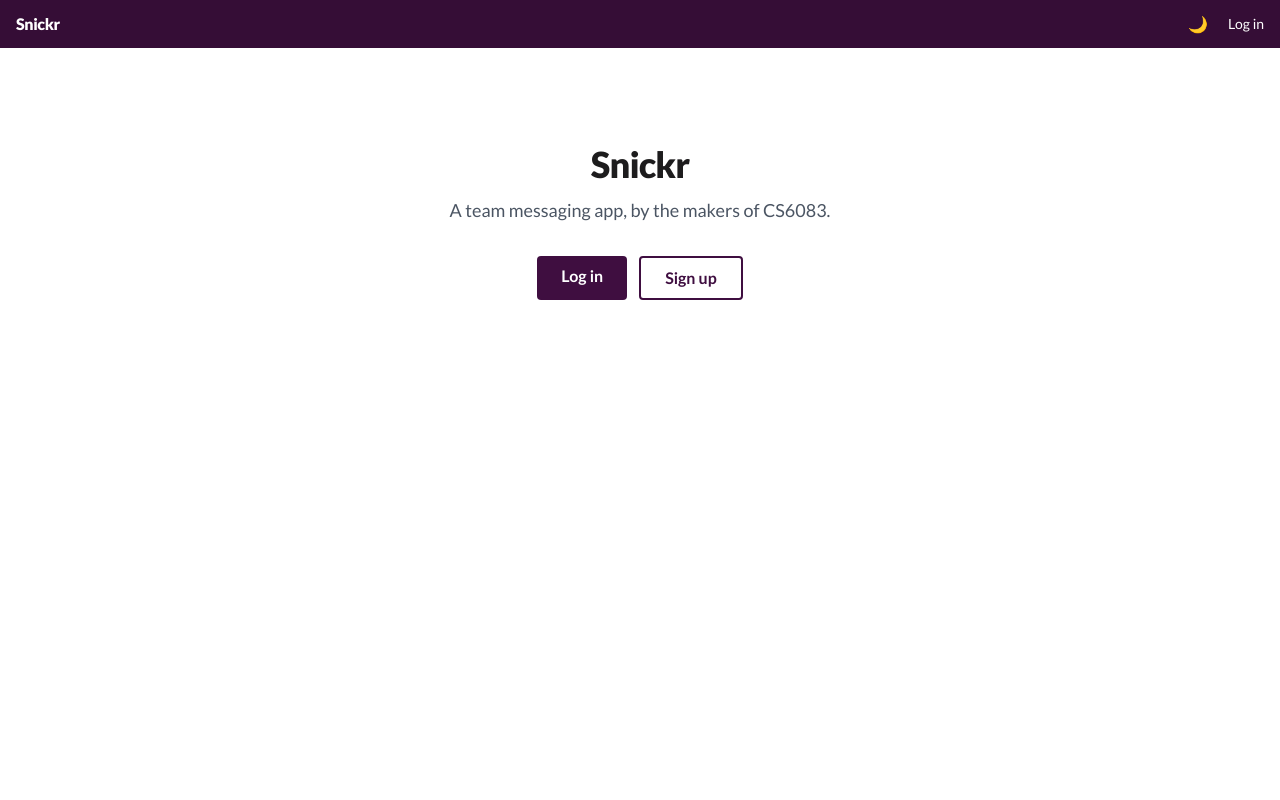
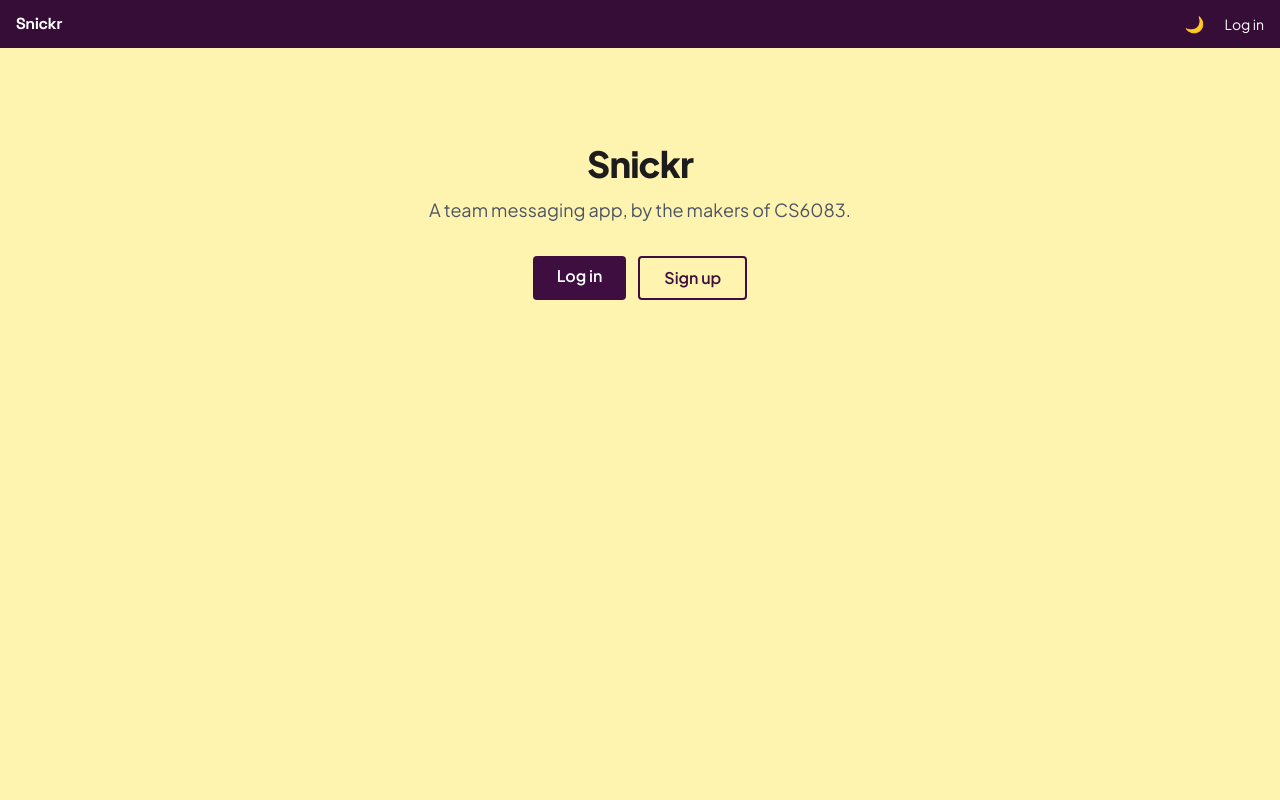
Before and after one commit to dooooominic/Snickr, a Flask app: page / in a window 1280 px wide. Run offline with Flask 3, Linux system fonts and the light colour scheme; some libraries are stand-ins or nearby versions.

Commit message:
Updated background color and font

```diff
--- a/static/style.css
+++ b/static/style.css
@@ -1,7 +1,7 @@
 :root {
   --primary: #4a154b;
   --primary-hover: #611f69;
-  --bg: #f4f4f4;
+  --bg: #FFF3B0;
   --surface: #fff;
   --text: #222;
   --muted: #888;
@@ -16,7 +16,7 @@
 * { box-sizing: border-box; }
 
 body {
-  font-family: -apple-system, BlinkMacSystemFont, "Segoe UI", Roboto, sans-serif;
+  font-family: "Plus Jakarta Sans", -apple-system, BlinkMacSystemFont, sans-serif;
   margin: 0;
   background: var(--bg);
   color: var(--text);
--- a/templates/base.html
+++ b/templates/base.html
@@ -20,13 +20,13 @@
             'slack-accent':     '#E01E5A',
           },
           fontFamily: {
-            sans: ['Lato', 'system-ui', 'sans-serif'],
+            sans: ['Plus Jakarta Sans', '-apple-system', 'BlinkMacSystemFont', 'sans-serif'],
           },
         },
       },
     };
   </script>
-  <link href="https://fonts.googleapis.com/css2?family=Lato:wght@400;700;900&display=swap" rel="stylesheet">
+  <link href="https://fonts.googleapis.com/css2?family=Plus+Jakarta+Sans:wght@400;500;600;700;800&family=Space+Grotesk:wght@700&display=swap" rel="stylesheet">
   <link rel="stylesheet" href="{{ url_for('static', filename='style.css') }}">
   <style>
     @keyframes snickr-toast-in {
@@ -36,11 +36,11 @@
     .snickr-toast { animation: snickr-toast-in 0.2s ease; }
   </style>
 </head>
-<body class="h-screen flex flex-col font-sans text-[#1D1C1D] dark:text-gray-100 bg-white dark:bg-gray-900 antialiased overflow-hidden">
+<body class="h-screen flex flex-col font-sans text-[#1D1C1D] dark:text-gray-100 bg-[#FFF3B0] dark:bg-gray-900 antialiased overflow-hidden">
 
   <!-- Top bar -->
   <header class="bg-slack-top text-white h-12 flex items-center px-4 gap-4 flex-shrink-0">
-    <a href="{{ url_for('index') }}" class="font-black tracking-tight">Snickr</a>
+    <a href="{{ url_for('index') }}" class="font-black tracking-tight" style="font-family: 'Space Grotesk', sans-serif;">Snickr</a>
     {% if session.user %}
       <form class="flex-1 max-w-xl mx-auto" method="get" action="{{ url_for('search') }}">
         <input type="text" name="q" placeholder="Search messages"
@@ -137,7 +137,7 @@
     {% endif %}
 
     <!-- Main content -->
-    <main class="flex-1 overflow-y-auto bg-white dark:bg-gray-900">
+    <main class="flex-1 overflow-y-auto bg-[#FFF3B0] dark:bg-gray-900">
       <div class="{% if active_workspace %}{% else %}max-w-3xl mx-auto px-6 py-8{% endif %}">
         {% block content %}{% endblock %}
       </div>
```
